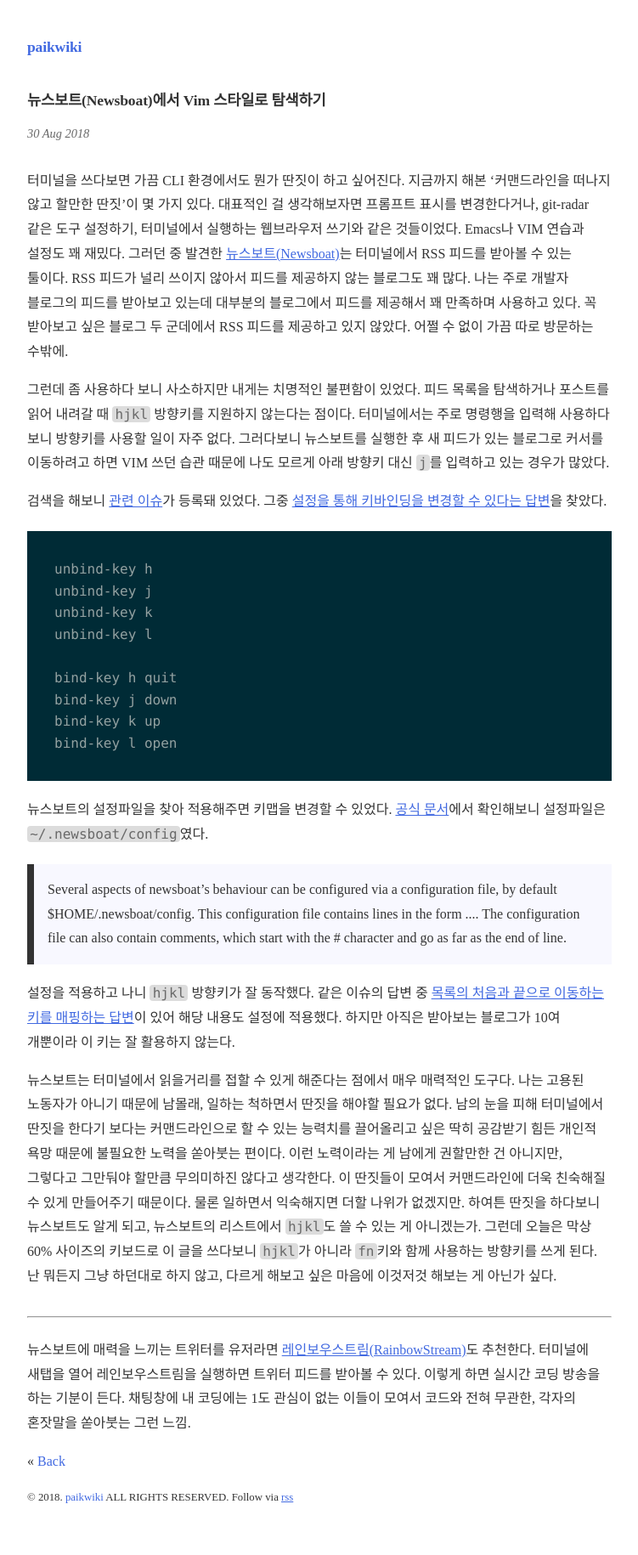
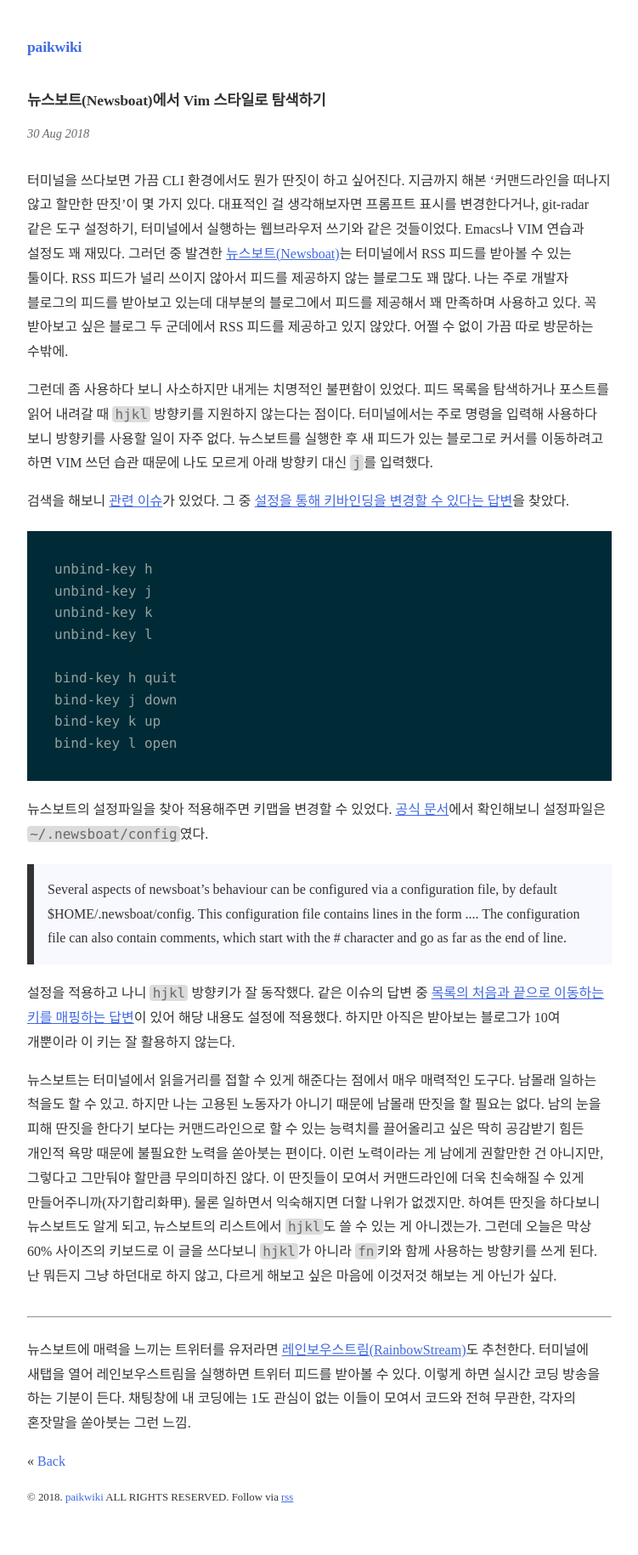
Before and after one commit to paikwiki/paikwiki.github.io, a Jekyll site: the page built from _posts/2018-08-30-newsboat-with-hjkl.md, in a window 1280 px wide. Shown: the whole page at 85% size, without its empty margins (264-1015 px from the left). Built offline with Jekyll 4.4.1, drawn with Linux system fonts in a browser that asks for light colours; some web fonts are replaced.

Commit message:
Fix typo

`````diff
--- a/_posts/2018-08-30-newsboat-with-hjkl.md
+++ b/_posts/2018-08-30-newsboat-with-hjkl.md
@@ -6,9 +6,9 @@
 
 터미널을 쓰다보면 가끔 CLI 환경에서도 뭔가 딴짓이 하고 싶어진다. 지금까지 해본 '커맨드라인을 떠나지 않고 할만한 딴짓'이 몇 가지 있다. 대표적인 걸 생각해보자면 프롬프트 표시를 변경한다거나, git-radar 같은 도구 설정하기, 터미널에서 실행하는 웹브라우저 쓰기와 같은 것들이었다. Emacs나 VIM 연습과 설정도 꽤 재밌다. 그러던 중 발견한 [뉴스보트(Newsboat)](https://newsboat.org/)는 터미널에서 RSS 피드를 받아볼 수 있는 툴이다. RSS 피드가 널리 쓰이지 않아서 피드를 제공하지 않는 블로그도 꽤 많다. 나는 주로 개발자 블로그의 피드를 받아보고 있는데 대부분의 블로그에서 피드를 제공해서 꽤 만족하며 사용하고 있다. 꼭 받아보고 싶은 블로그 두 군데에서 RSS 피드를 제공하고 있지 않았다. 어쩔 수 없이 가끔 따로 방문하는 수밖에.
 
-그런데 좀 사용하다 보니 사소하지만 내게는 치명적인 불편함이 있었다. 피드 목록을 탐색하거나 포스트를 읽어 내려갈 때 `hjkl` 방향키를 지원하지 않는다는 점이다. 터미널에서는 주로 명령행을 입력해 사용하다 보니 방향키를 사용할 일이 자주 없다. 그러다보니 뉴스보트를 실행한 후 새 피드가 있는 블로그로 커서를 이동하려고 하면 VIM 쓰던 습관 때문에 나도 모르게 아래 방향키 대신 `j`를 입력하고 있는 경우가 많았다.
+그런데 좀 사용하다 보니 사소하지만 내게는 치명적인 불편함이 있었다. 피드 목록을 탐색하거나 포스트를 읽어 내려갈 때 `hjkl` 방향키를 지원하지 않는다는 점이다. 터미널에서는 주로 명령을 입력해 사용하다 보니 방향키를 사용할 일이 자주 없다. 뉴스보트를 실행한 후 새 피드가 있는 블로그로 커서를 이동하려고 하면 VIM 쓰던 습관 때문에 나도 모르게 아래 방향키 대신 `j`를 입력했다.
 
-검색을 해보니 [관련 이슈](https://github.com/newsboat/newsboat/issues/36)가 등록돼 있었다. 그중 [설정을 통해 키바인딩을 변경할 수 있다는 답변](https://github.com/newsboat/newsboat/issues/36#issuecomment-350974335)을 찾았다.
+검색을 해보니 [관련 이슈](https://github.com/newsboat/newsboat/issues/36)가 있었다. 그 중 [설정을 통해 키바인딩을 변경할 수 있다는 답변](https://github.com/newsboat/newsboat/issues/36#issuecomment-350974335)을 찾았다.
 
 ````sh
 unbind-key h
@@ -28,7 +28,7 @@
 
 설정을 적용하고 나니 `hjkl` 방향키가 잘 동작했다. 같은 이슈의 답변 중 [목록의 처음과 끝으로 이동하는 키를 매핑하는 답변](https://github.com/newsboat/newsboat/issues/36#issuecomment-339421200)이 있어 해당 내용도 설정에 적용했다. 하지만 아직은 받아보는 블로그가 10여 개뿐이라 이 키는 잘 활용하지 않는다.
 
-뉴스보트는 터미널에서 읽을거리를 접할 수 있게 해준다는 점에서 매우 매력적인 도구다. 나는 고용된 노동자가 아니기 때문에 남몰래, 일하는 척하면서 딴짓을 해야할 필요가 없다. 남의 눈을 피해 터미널에서 딴짓을 한다기 보다는 커맨드라인으로 할 수 있는 능력치를 끌어올리고 싶은 딱히 공감받기 힘든 개인적 욕망 때문에 불필요한 노력을 쏟아붓는 편이다. 이런 노력이라는 게 남에게 권할만한 건 아니지만, 그렇다고 그만둬야 할만큼 무의미하진 않다고 생각한다. 이 딴짓들이 모여서 커맨드라인에 더욱 친숙해질 수 있게 만들어주기 때문이다. 물론 일하면서 익숙해지면 더할 나위가 없겠지만. 하여튼 딴짓을 하다보니 뉴스보트도 알게 되고, 뉴스보트의 리스트에서 `hjkl`도 쓸 수 있는 게 아니겠는가. 그런데 오늘은 막상 60% 사이즈의 키보드로 이 글을 쓰다보니 `hjkl`가 아니라 `fn`키와 함께 사용하는 방향키를 쓰게 된다. 난 뭐든지 그냥 하던대로 하지 않고, 다르게 해보고 싶은 마음에 이것저것 해보는 게 아닌가 싶다.
+뉴스보트는 터미널에서 읽을거리를 접할 수 있게 해준다는 점에서 매우 매력적인 도구다. 남몰래 일하는 척을도 할 수 있고. 하지만 나는 고용된 노동자가 아니기 때문에 남몰래 딴짓을 할 필요는 없다. 남의 눈을 피해 딴짓을 한다기 보다는 커맨드라인으로 할 수 있는 능력치를 끌어올리고 싶은 딱히 공감받기 힘든 개인적 욕망 때문에 불필요한 노력을 쏟아붓는 편이다. 이런 노력이라는 게 남에게 권할만한 건 아니지만, 그렇다고 그만둬야 할만큼 무의미하진 않다. 이 딴짓들이 모여서 커맨드라인에 더욱 친숙해질 수 있게 만들어주니까(자기합리화甲). 물론 일하면서 익숙해지면 더할 나위가 없겠지만. 하여튼 딴짓을 하다보니 뉴스보트도 알게 되고, 뉴스보트의 리스트에서 `hjkl`도 쓸 수 있는 게 아니겠는가. 그런데 오늘은 막상 60% 사이즈의 키보드로 이 글을 쓰다보니 `hjkl`가 아니라 `fn`키와 함께 사용하는 방향키를 쓰게 된다. 난 뭐든지 그냥 하던대로 하지 않고, 다르게 해보고 싶은 마음에 이것저것 해보는 게 아닌가 싶다.
 
 ---
 
`````
